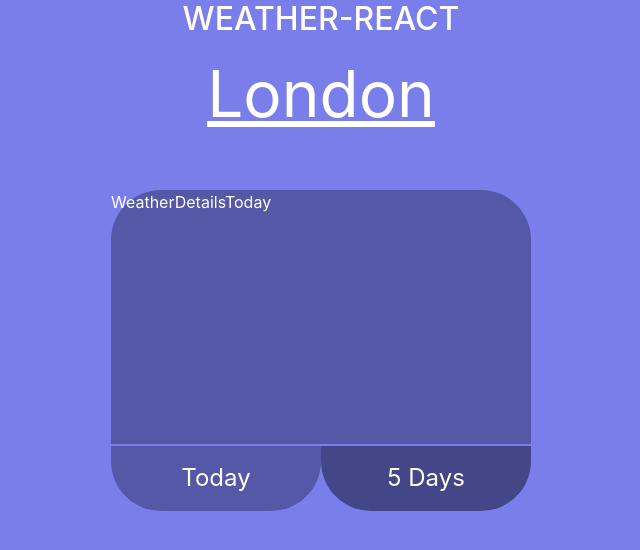
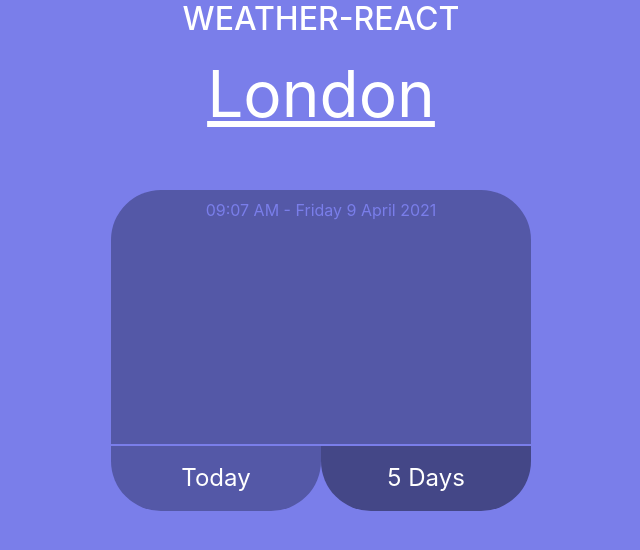
Before and after one commit to siddgrg/weather-react, a React (Create React App) app: page / in a window 1280 px wide. Shown: the top 550 px of the page, without its empty margins (319-959 px from the left). Built offline with nearby package versions, Linux system fonts and the light colour scheme.

Commit message:
CardTop, Date components

```diff
--- /dev/null
+++ b/src/component/TabbedCards/CardTop.jsx
@@ -0,0 +1,19 @@
+import React from 'react';
+import WeatherDetailsToday from '../WeatherDetailsToday/WeatherDetailsToday'
+import WeatherDetailsSmall from '../WeatherDetailsSmall/WeatherDetailsSmall'
+
+const CardTop = ({ show }) => {
+    if (show === "today") {
+        return (
+            <WeatherDetailsToday />
+        )
+    } else if (show === "fiveDays") {
+        return (
+            <WeatherDetailsSmall />
+        )
+    }
+
+    return <p>Error</p>
+}
+
+export default CardTop;
--- a/src/component/TabbedCards/TabbedCards.jsx
+++ b/src/component/TabbedCards/TabbedCards.jsx
@@ -1,12 +1,12 @@
 import React from 'react';
+import CardTop from './CardTop';
 import Tab from './Tab';
-import WeatherDetailsToday from '../WeatherDetailsToday/WeatherDetailsToday';
 
 const TabbedCards = () => {
     return (
         <>
-            <div class="tabbedCardsTop">
-                <WeatherDetailsToday />
+            <div class="tabbedCardsTop p-2">
+                <CardTop show="today" />
             </div>
             <div class="d-flex justify-content-center">
                 <Tab active="true" title="Today" />
--- /dev/null
+++ b/src/component/WeatherDetailsToday/Date.jsx
@@ -0,0 +1,15 @@
+import React from 'react';
+
+const TodayDate = () => {
+
+    const getCurrentDate = () => {
+        const currentDate = new Date();
+        return `${currentDate.toLocaleTimeString([], { hour: `2-digit`, minute: `2-digit` })} - ` +
+            `${currentDate.toLocaleDateString(`en-GB`, { weekday: `long`, year: `numeric`, month: `long`, day: `numeric` })}`
+    }
+
+
+    return <p class="todayDate">{getCurrentDate()}</p>
+}
+
+export default TodayDate;
--- a/src/component/WeatherDetailsToday/WeatherDetailsToday.jsx
+++ b/src/component/WeatherDetailsToday/WeatherDetailsToday.jsx
@@ -1,7 +1,12 @@
 import React from 'react';
+import TodayDate from './Date';
 
 const WeatherDetailsToday = () => {
-    return <p>WeatherDetailsToday</p>
+    return (
+        <div class="weatherDetailsToday">
+            <TodayDate />
+        </div>
+    )
 }
 
 export default WeatherDetailsToday;
--- a/src/res/css/App.css
+++ b/src/res/css/App.css
@@ -41,3 +41,8 @@ h1 {
 .tab.active {
   background: #5458A7;
 }
+
+.todayDate {
+  text-align: center;
+  color: var(--bg-sunny);
+}
```
Also changed, not shown: src/component/TabbedCards/FiveDaysCard.jsx (deleted, +0 -16 lines), src/component/TabbedCards/TodayCard.jsx (deleted, +0 -8 lines).
